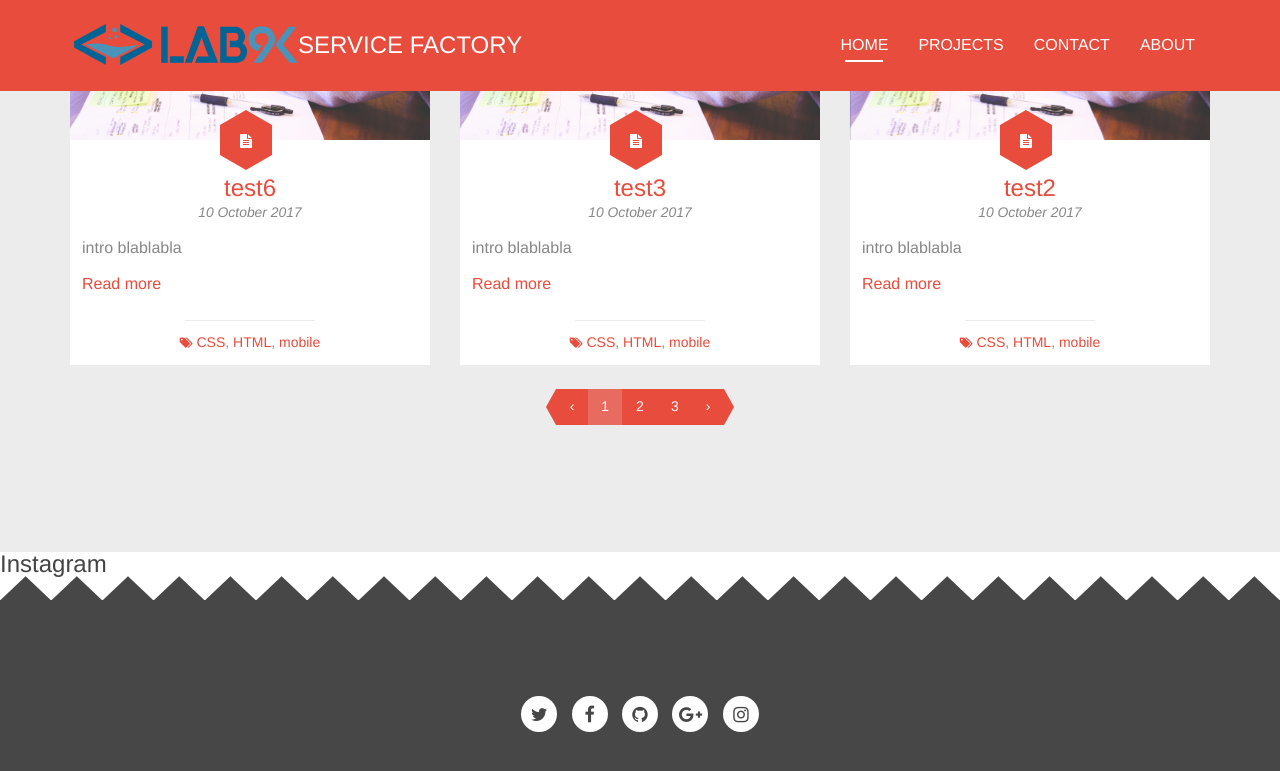
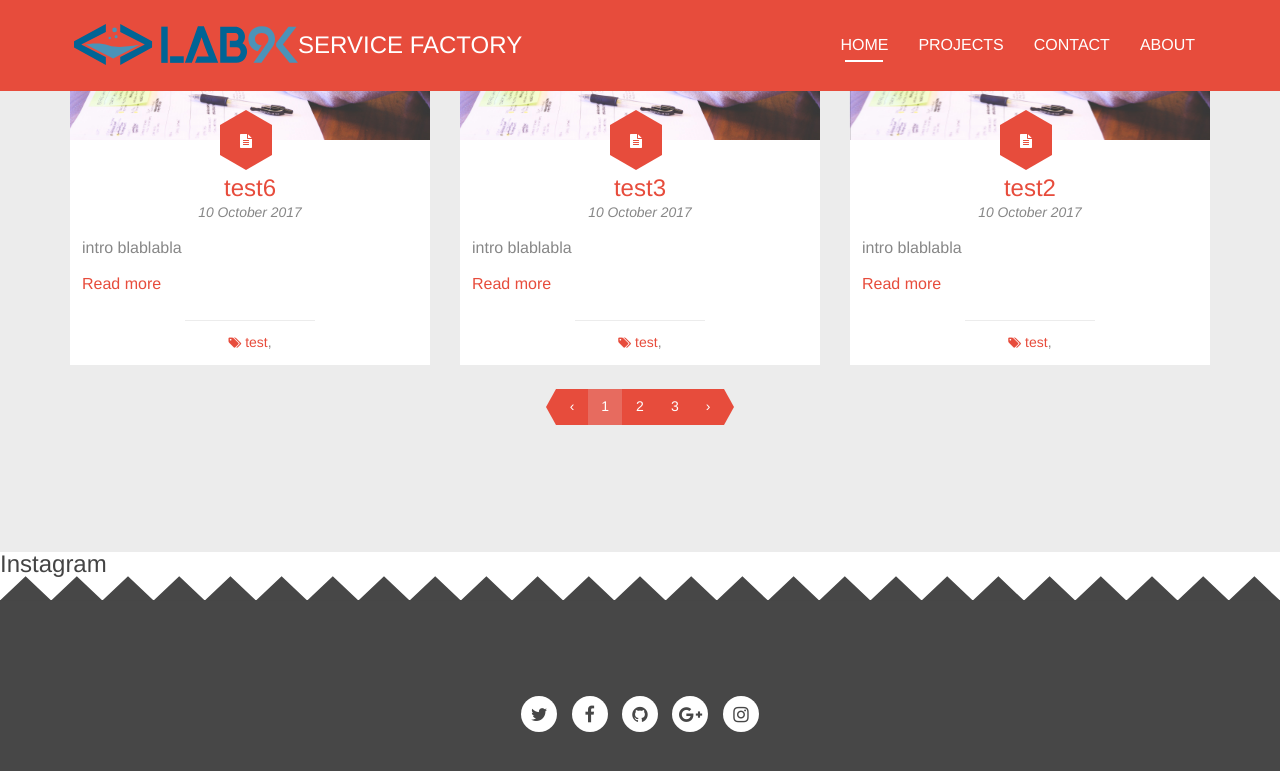
Before and after one commit to lab9k/ServiceFactory, a Jekyll site: the page built from index.html, in a window 1280 px wide and 900 px high, scrolled down 1137 px. Shown: the top 771 px of the window. Built offline with Jekyll 4.4.1, drawn with Linux system fonts in a browser that asks for light colours; nearby versions of some CDN libraries; the list of posts is cut into pages by our own code.

Commit message:
url title news post

```diff
--- a/index.html
+++ b/index.html
@@ -92,7 +92,7 @@
 														</div>
 														<div class="post-head small-screen-center">
 															<h2 class="post-title entry-title">
-																<a href="" title="Permalink to Increase Traffic being Mobile Friendly"
+																<a href="{{ site.baseurl }}{{ post.url }}" title="Permalink to Increase Traffic being Mobile Friendly"
 																	rel="bookmark">
 																	{{ post.title }} </a>
 															</h2>
@@ -111,11 +111,13 @@
 														</div>
 														<div class="post-extras bordered text-center">
 															<div class="text-center">
+
+
 																<span class="post-tags">
 																	<i class="fa fa-tags"></i>
-																	<a href="" rel="tag">CSS</a>,
-																	<a href="" rel="tag">HTML</a>,
-																	<a href="" rel="tag">mobile</a>
+																	{% for tag in post.tags %}
+																	<a href="" rel="tag">{{ tag | first }} test</a>,
+																	{% endfor %}
 																</span>
 
 															</div>
```
